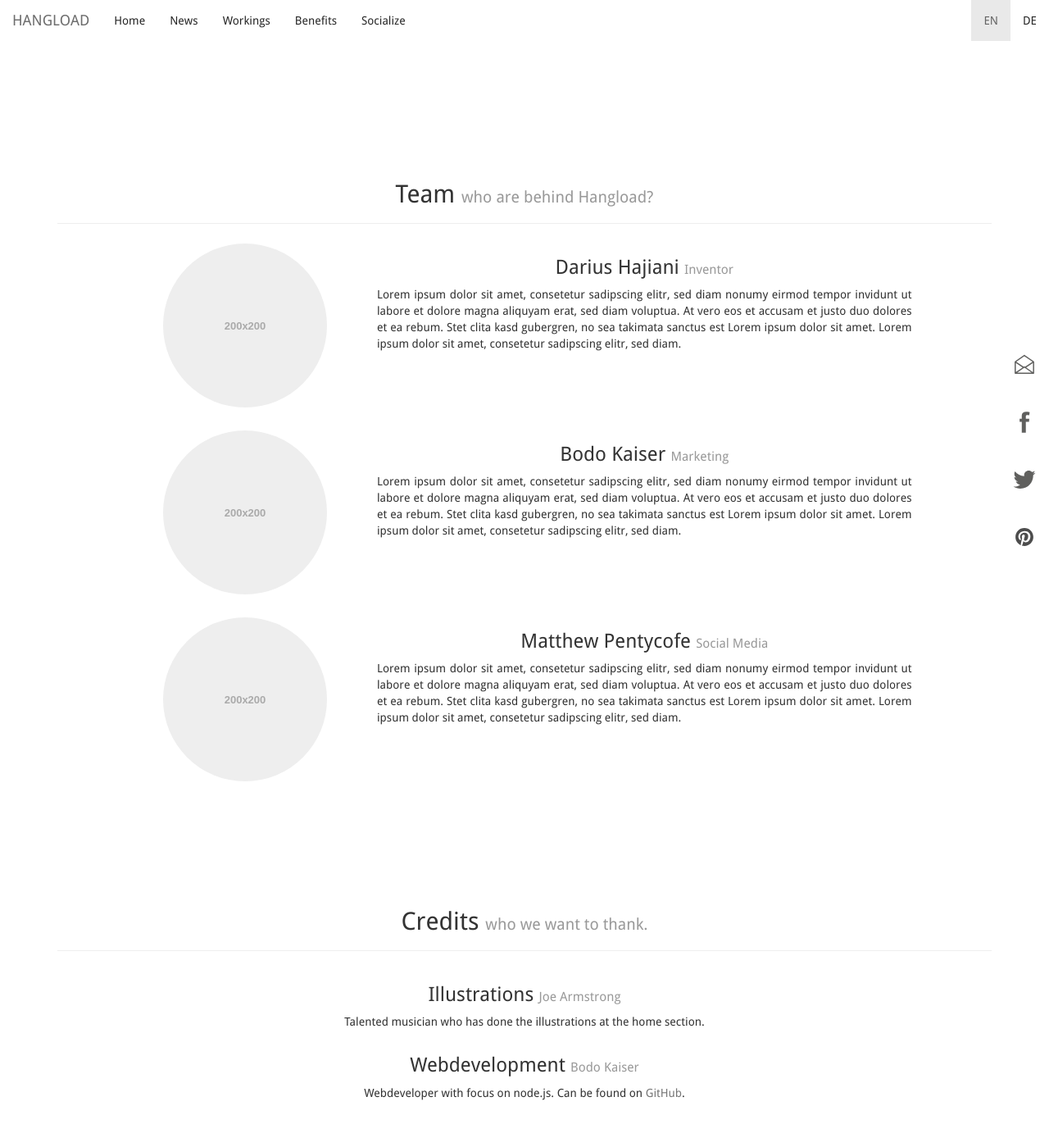
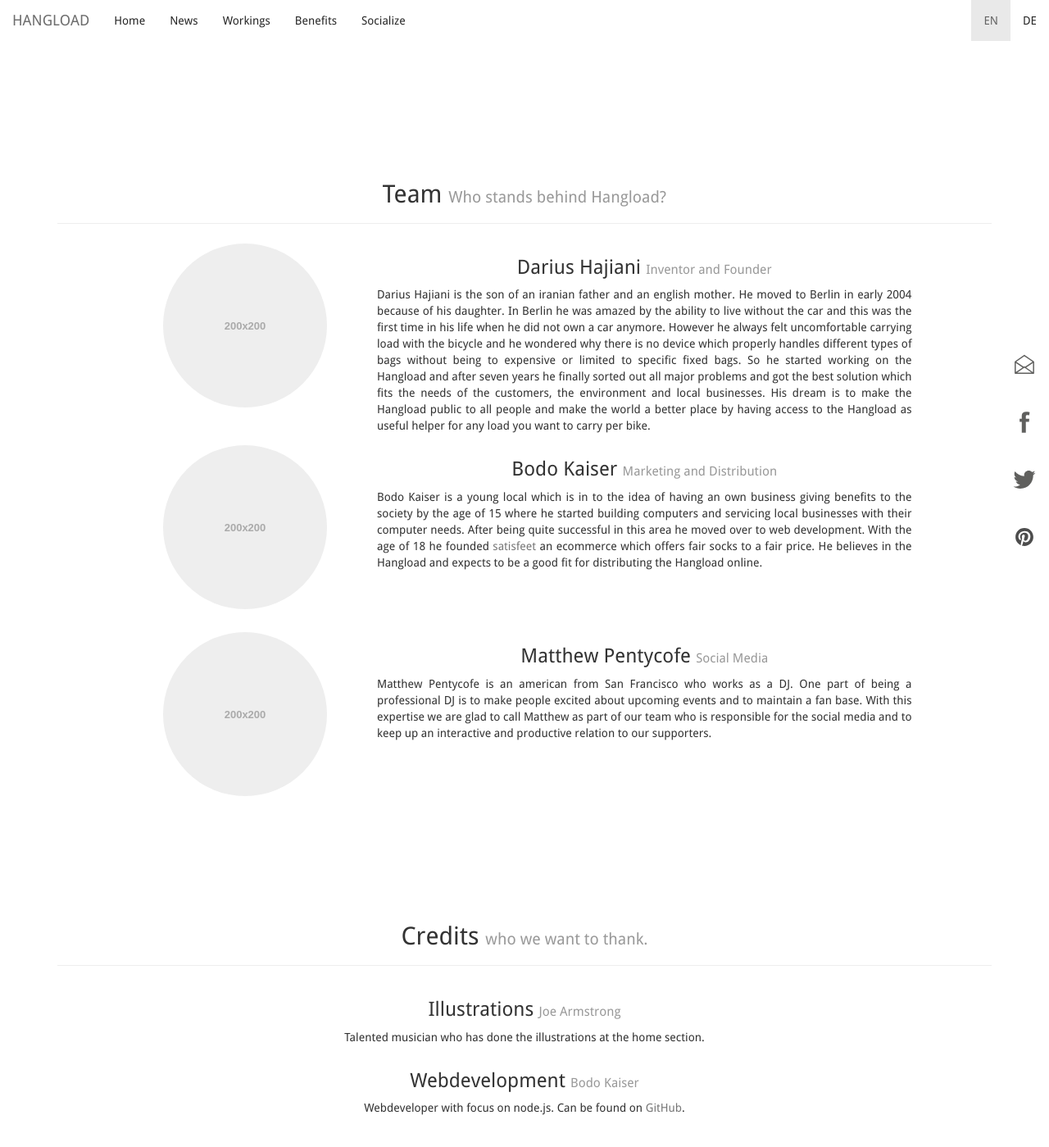
Before and after one commit to bodokaiser/hangload.com, a Jekyll site: the page built from about.html, in a window 1280 px wide and 1400 px high. Shown: the whole window at 82% size. Built offline with Jekyll 4.4.1, drawn with Linux system fonts in a browser that asks for light colours; Markdown is read by kramdown in place of the engine named in the settings.

Commit message:
replaced placeholder text in about.html

```diff
--- a/about.html
+++ b/about.html
@@ -10,7 +10,7 @@ prefix: ..
         <h2 class="text-center">
           Team
           <small>
-            who are behind Hangload?
+            Who stands behind Hangload?
           </small>
         </h2>
       </div>
@@ -26,16 +26,23 @@ prefix: ..
       <h3 class="text-center">
         Darius Hajiani
         <small>
-          Inventor
+          Inventor and Founder
         </small>
       </h3>
       <p class="text-justify">
-        Lorem ipsum dolor sit amet, consetetur sadipscing elitr, sed diam
-        nonumy eirmod tempor invidunt ut labore et dolore magna aliquyam erat,
-        sed diam voluptua. At vero eos et accusam et justo duo dolores et ea
-        rebum. Stet clita kasd gubergren, no sea takimata sanctus est Lorem
-        ipsum dolor sit amet. Lorem ipsum dolor sit amet, consetetur
-        sadipscing elitr, sed diam.
+        Darius Hajiani is the son of an iranian father and an english mother.
+        He moved to Berlin in early 2004 because of his daughter. In Berlin he
+        was amazed by the ability to live without the car and this was the
+        first time in his life when he did not own a car anymore. However he
+        always felt uncomfortable carrying load with the bicycle and he
+        wondered why there is no device which properly handles different types
+        of bags without being to expensive or limited to specific fixed
+        bags. So he started working on the Hangload and after seven years he
+        finally sorted out all major problems and got the best solution which
+        fits the needs of the customers, the environment and local businesses.
+        His dream is to make the Hangload public to all people and make the
+        world a better place by having access to the Hangload as useful
+        helper for any load you want to carry per bike.
       </p>
     </div>
   </div>
@@ -49,16 +56,18 @@ prefix: ..
       <h3 class="text-center">
         Bodo Kaiser
         <small>
-          Marketing
+          Marketing and Distribution
         </small>
       </h3>
       <p class="text-justify">
-        Lorem ipsum dolor sit amet, consetetur sadipscing elitr, sed diam
-        nonumy eirmod tempor invidunt ut labore et dolore magna aliquyam erat,
-        sed diam voluptua. At vero eos et accusam et justo duo dolores et ea
-        rebum. Stet clita kasd gubergren, no sea takimata sanctus est Lorem
-        ipsum dolor sit amet. Lorem ipsum dolor sit amet, consetetur
-        sadipscing elitr, sed diam.
+        Bodo Kaiser is a young local which is in to the idea of having an own
+        business giving benefits to the society by the age of 15 where he
+        started building computers and servicing local businesses with their
+        computer needs. After being quite successful in this area he moved
+        over to web development. With the age of 18 he founded
+        <a href="//www.satisfeet.me">satisfeet</a> an ecommerce which offers
+        fair socks to a fair price. He believes in the Hangload and expects
+        to be a good fit for distributing the Hangload online.
       </p>
     </div>
   </div>
@@ -76,12 +85,12 @@ prefix: ..
         </small>
       </h3>
       <p class="text-justify">
-        Lorem ipsum dolor sit amet, consetetur sadipscing elitr, sed diam
-        nonumy eirmod tempor invidunt ut labore et dolore magna aliquyam erat,
-        sed diam voluptua. At vero eos et accusam et justo duo dolores et ea
-        rebum. Stet clita kasd gubergren, no sea takimata sanctus est Lorem
-        ipsum dolor sit amet. Lorem ipsum dolor sit amet, consetetur
-        sadipscing elitr, sed diam.
+        Matthew Pentycofe is an american from San Francisco who works as a DJ.
+        One part of being a professional DJ is to make people excited about
+        upcoming events and to maintain a fan base. With this expertise we are
+        glad to call Matthew as part of our team who is responsible for the
+        social media and to keep up an interactive and productive relation to
+        our supporters.
       </p>
     </div>
   </div>
```
